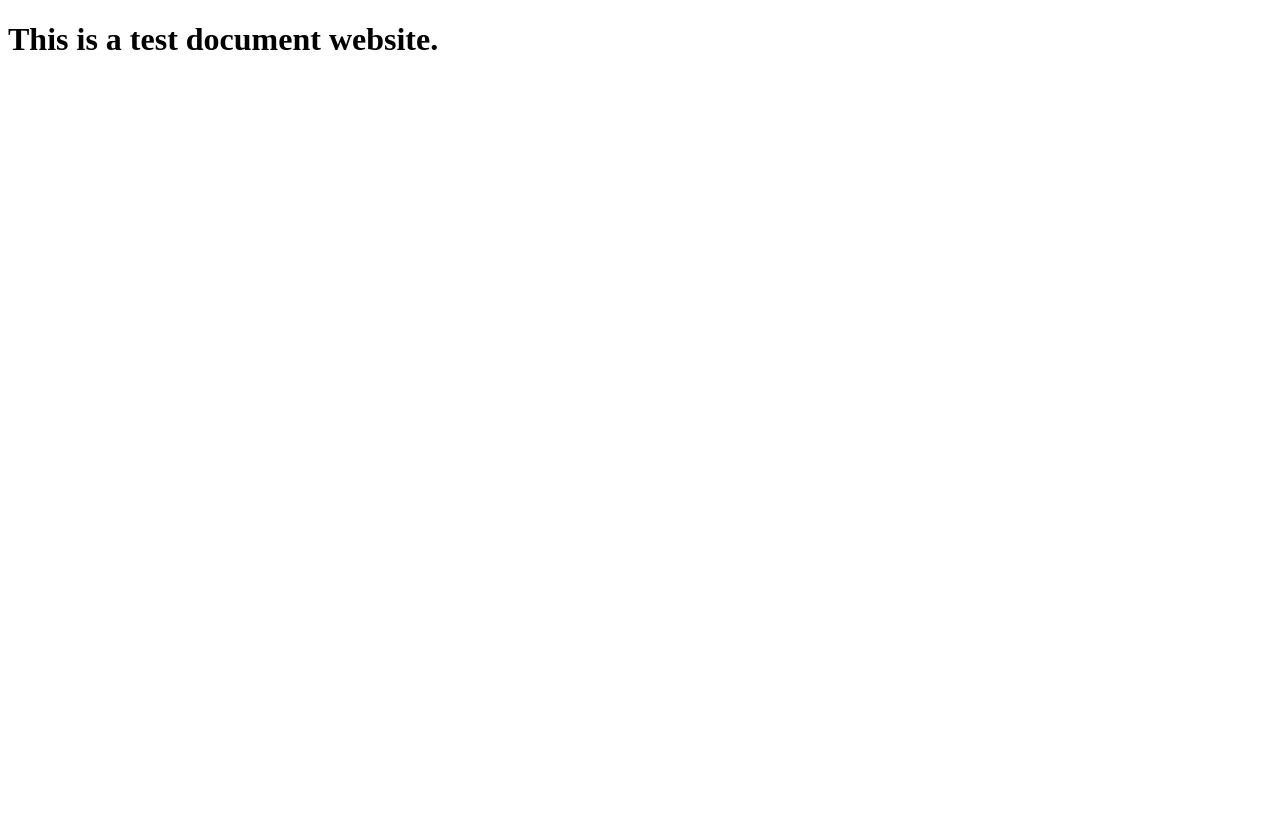
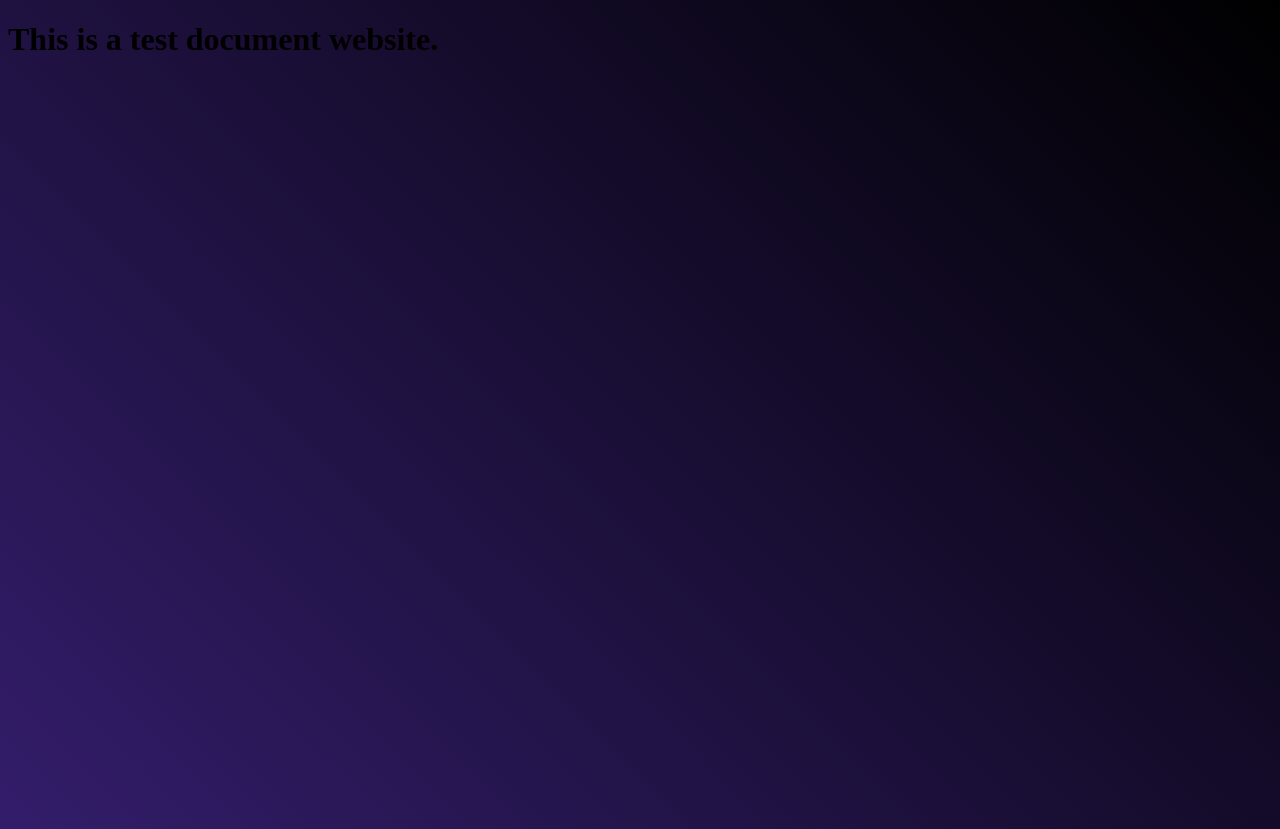
Before and after one commit to RaajuPahlowan/test-repo, a plain HTML site: page index.html in a window 1280 px wide. Before the commit the page ends 800 px from the top, so only its background shows below. Drawn offline with Linux system fonts and the light colour scheme.

Commit message:
update 2

```diff
--- a/index.html
+++ b/index.html
@@ -6,6 +6,8 @@
     <meta http-equiv="X-UA-Compatible" content="IE=edge">
     <meta name="viewport" content="width=device-width, initial-scale=1.0">
     <title>Test Document Website</title>
+    <link rel="stylesheet" href="./style.css">
+
 </head>
 <body>
     <div>
--- a/style.css
+++ b/style.css
@@ -1,4 +1,4 @@
-body{
-background-image: linear-gradient(45deg,rgb(51, 29, 107), black);
-
+body {
+  height: 100vh;
+  background-image: linear-gradient(45deg, rgb(51, 29, 107), black);
 }
```
